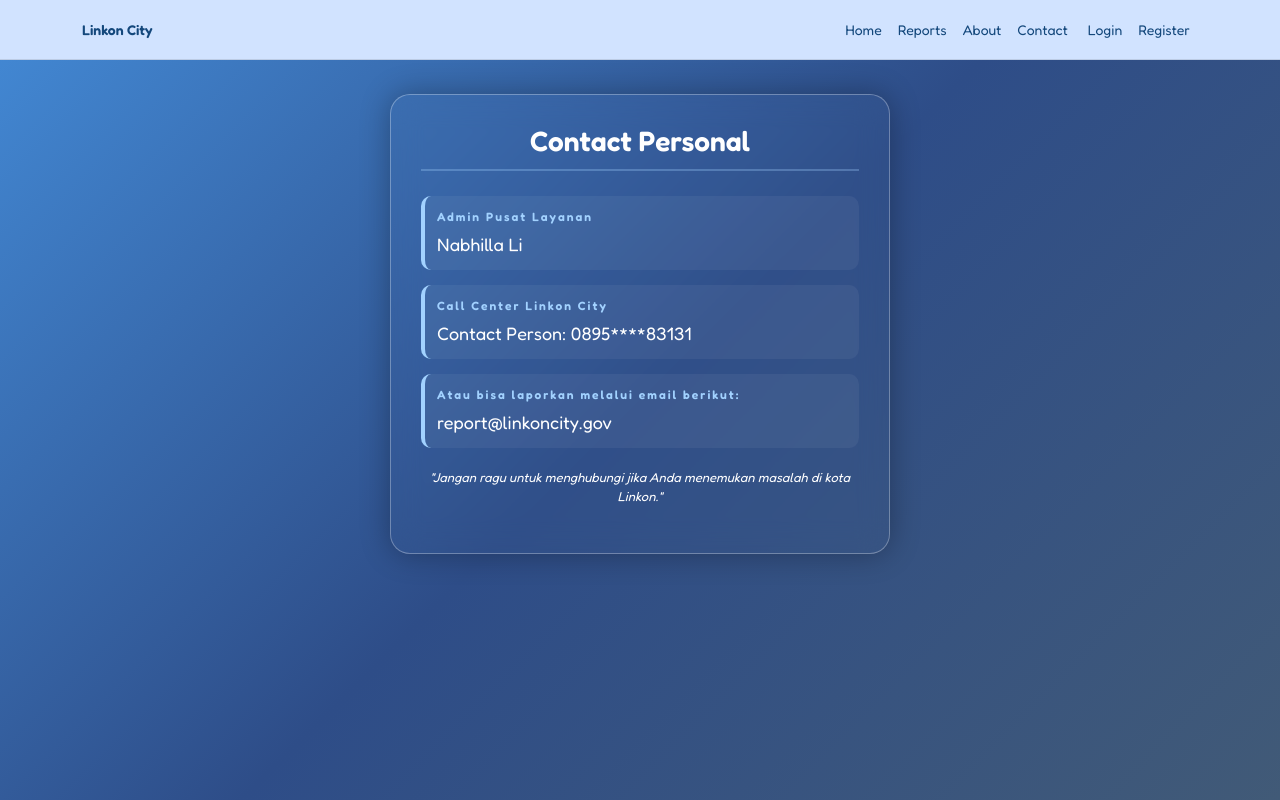
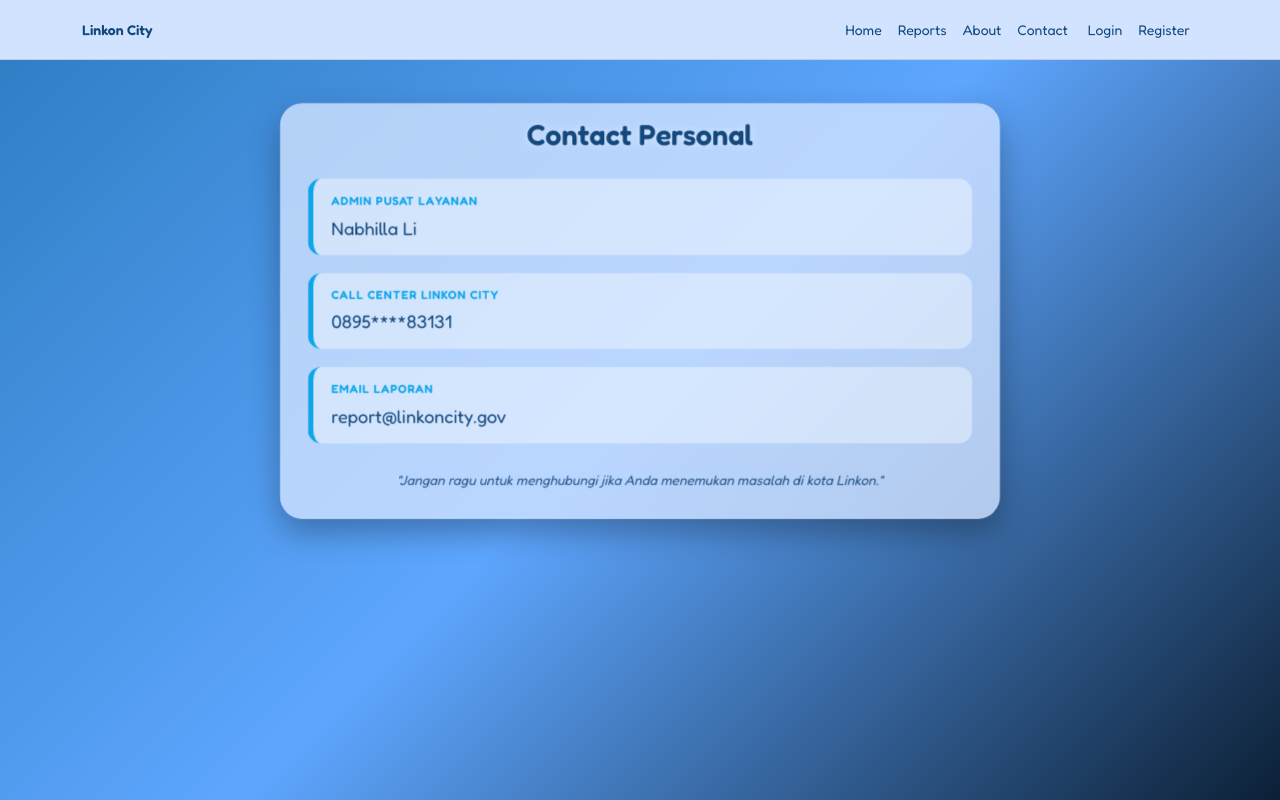
Before and after one commit to IET-Polinela/project-2026-nabhllaaa, a Django app: page /contacts/ in a window 1280 px wide. Run offline with Django 5.2, Linux system fonts and the light colour scheme; parts of the project's set-up code (start-up, migrations or seed data) failed here and were passed over.

Commit message:
Update Theme - Lab Session 2

```diff
--- a/iet_2026_24782022/contacts/templates/linkoncity_app/contacts.html
+++ b/iet_2026_24782022/contacts/templates/linkoncity_app/contacts.html
@@ -3,84 +3,118 @@
 {% block title %}Contacts | Linkon City{% endblock %}
 
 {% block content %}
+<!-- Import Font Fredoka agar seragam -->
+<link href="https://fonts.googleapis.com/css2?family=Fredoka:wght@400;600&display=swap" rel="stylesheet">
 
 <style>
+    body {
+        font-family: 'Fredoka', sans-serif;
+        /* Gradient yang sama dengan home & dashboard */
+        background: linear-gradient(135deg, #2d7cc1, #5ea6ff, #0c2036);
+        overflow: hidden;
+        margin: 0;
+        display: flex;
+        flex-direction: column;
+    }
+
     .contact-wrapper {
         display: flex;
         justify-content: center;
-        align-items: center; /* ⬅️ center biar ga turun jauh */
+        align-items: flex-start;
 
-        padding: 0 20px; /* ⬅️ samping aja, atas ga usah */
+        /* 1. Paksa naik dengan margin negatif untuk melawan mt-4 dari base */
+        margin-top: -20px;
+        padding-top: 6px;
+        /* 2. Gunakan padding-top untuk kontrol presisi posisi box */
+        /* Ubah angka 30px ini untuk naik (kecilkan) atau turun (besarkan) */
+
+        /* 3. Beri jarak bawah agar tidak nempel footer */
+        padding-bottom: 0px;
+
+        min-height: calc(100vh - 150px); /* Menyesuaikan tinggi sisa layar */
     }
 
     .box {
-        background: rgba(255, 255, 255, 0.01);
+        /* Warna biru navy transparan setema */
+        background: rgba(209, 227, 255, 0.8);
         backdrop-filter: blur(15px);
-        border: 1px solid rgba(255, 255, 255, 0.3);
-        padding: 30px;
-        border-radius: 20px;
-        box-shadow: 0 0 30px rgba(0, 0, 0, 0.3);
-        max-width: 500px;
-        width: 90%;
-        color: white;
+        -webkit-backdrop-filter: blur(15px);
+        border: 1px solid rgba(255, 255, 255, 0.2);
+        padding: 15px 30px;
+        border-radius: 25px;
+        box-shadow: 0 15px 35px rgba(0, 0, 0, 0.3);
+        max-width: 800px; /* Ukuran box lebih proporsional untuk kontak */
+        width: 100%;
+        color: #14487c;
+        text-align: center;
+        transform: scale(0.9);
     }
 
     h1 {
-        font-size: 28px;
-        margin-bottom: 25px;
-        text-align: center;
+        font-size: 32px;
+        margin-bottom: 30px;
         font-weight: 600;
-        border-bottom: 2px solid rgba(162, 210, 255, 0.3);
-        padding-bottom: 10px;
+        color: #14487c;
+        text-shadow: 0 0 10px rgba(255, 255, 255, 0.5);
     }
 
     .contact-item {
         text-align: left;
-        margin-bottom: 15px;
-        padding: 12px;
-        background: rgba(255, 255, 255, 0.05);
-        border-radius: 10px;
-        border-left: 4px solid #a2d2ff;
+        margin-bottom: 20px;
+        padding: 15px 20px;
+        background: rgba(255, 255, 255, 0.4); /* Glass effect pada item */
+        border-radius: 15px;
+        border-left: 6px solid #0ea5e9; /* Aksen biru cerah */
+        transition: transform 0.3s ease, background 0.3s ease;
+    }
+
+    .contact-item:hover {
+        transform: scale(1.02);
+        background: rgba(255, 255, 255, 0.6);
     }
 
     .contact-label {
         display: block;
-        color: #a2d2ff;
-        font-size: 12px;
-        letter-spacing: 2px;
+        color: #0ea5e9;
+        font-size: 13px;
+        letter-spacing: 1px;
         font-weight: 600;
+        text-transform: uppercase;
+        margin-bottom: 5px;
     }
 
     .contact-value {
         display: block;
-        font-size: 18px;
-        margin-top: 5px;
+        font-size: 20px;
+        font-weight: 400;
+        color: #14487c;
     }
 
     .footer-note {
-        font-size: 13px;
-        margin-top: 20px;
+        font-size: 15px;
+        margin-top: 30px;
         font-style: italic;
-        text-align: center;
+        color: #14487c;
+        opacity: 0.9;
     }
 
     /* 🔥 RESPONSIVE */
-    @media (max-width: 500px) {
+    @media (max-width: 768px) {
+        .contact-wrapper {
+            margin-top: -10px;
+            padding-top: 20px;
+        }
         .box {
-            max-width: 90%;
-            padding: 25px 18px;
+            padding: 15px 25px;
+            transform: scale(0.9);
         }
 
         h1 {
-            font-size: 22px;
+            font-size: 26px;
         }
 
         .contact-value {
-            font-size: 15px;
-        }
-
-        .contact-item {
-            padding: 12px;
+            font-size: 17px;
         }
     }
 </style>
@@ -96,11 +130,11 @@
 
         <div class="contact-item">
             <span class="contact-label">Call Center Linkon City</span>
-            <span class="contact-value">Contact Person: 0895****83131</span>
+            <span class="contact-value">0895****83131</span>
         </div>
 
         <div class="contact-item">
-            <span class="contact-label">Atau bisa laporkan melalui email berikut:</span>
+            <span class="contact-label">Email Laporan</span>
             <span class="contact-value">report@linkoncity.gov</span>
         </div>
 
```
